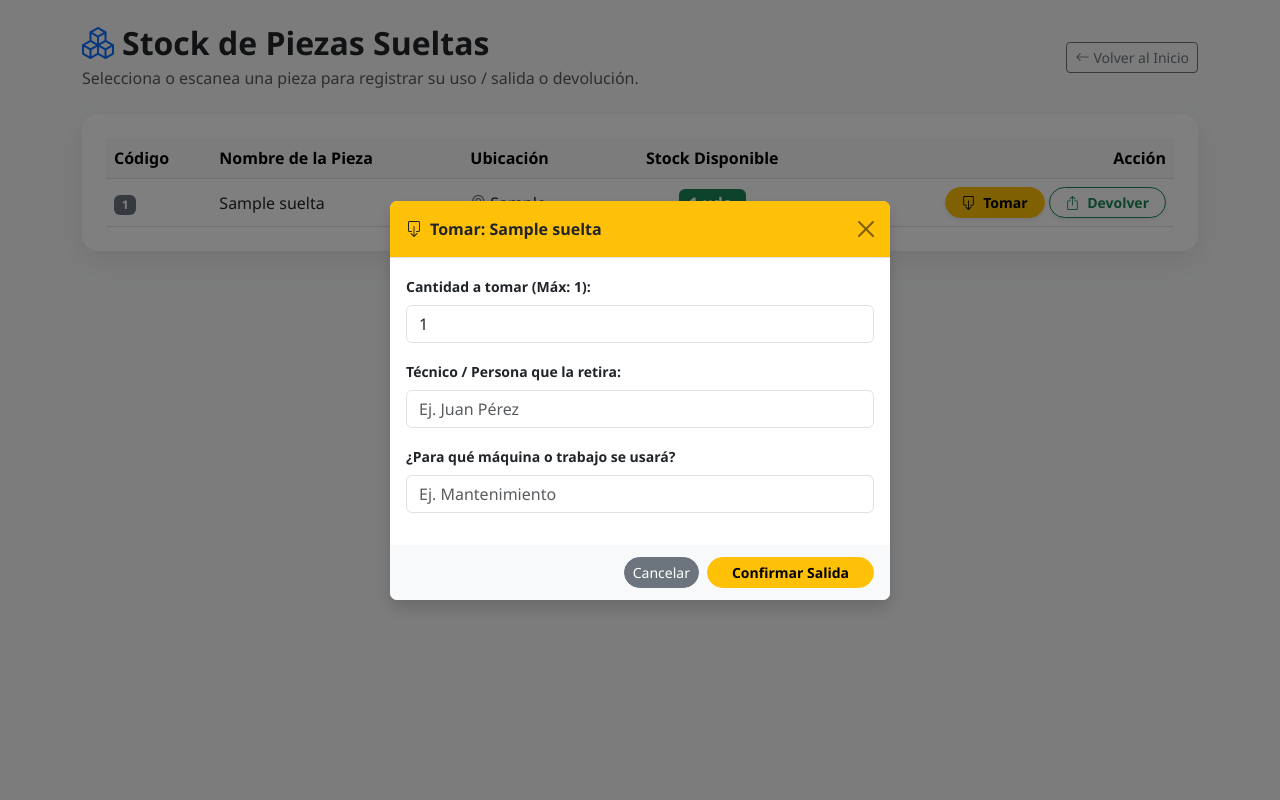
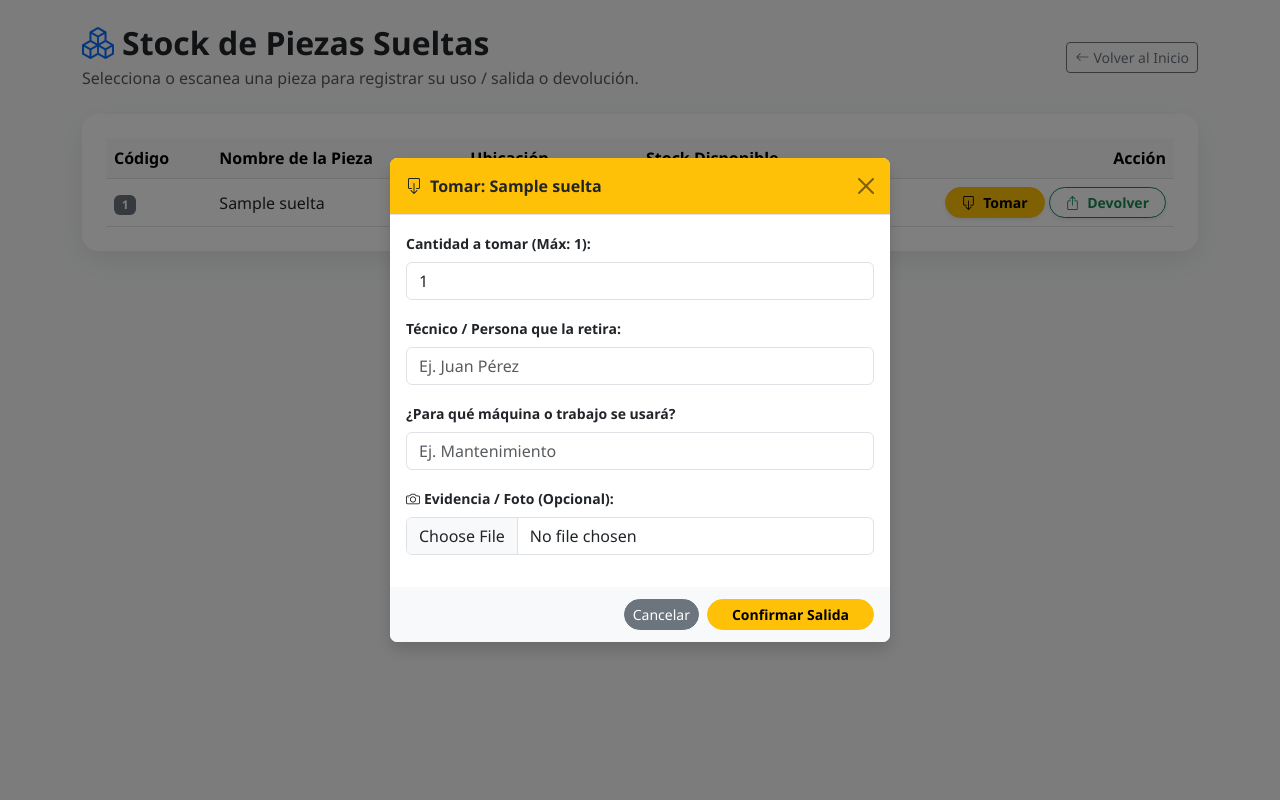
Before and after one commit to bryanyael/inventario-taller, a Flask app: page /piezas_sueltas in a window 1280 px wide, after a click on "Tomar". Run offline with Flask 3, Linux system fonts and the light colour scheme; tables that the repository leaves empty hold one stand-in row (values such as "Sample post").

Commit message:
Update piezas_sueltas.html

```diff
--- a/templates/piezas_sueltas.html
+++ b/templates/piezas_sueltas.html
@@ -1,377 +1,201 @@
 <!DOCTYPE html>
-
 <html lang="es">
-
 <head>
-
     <meta charset="UTF-8">
-
     <meta name="viewport" content="width=device-width, initial-scale=1.0">
-
     <title>Stock de Piezas Sueltas - Taller</title>
-
     <!-- Bootstrap 5 CSS e Iconos -->
-
     <link href="https://cdn.jsdelivr.net/npm/bootstrap@5.3.0/dist/css/bootstrap.min.css" rel="stylesheet">
-
     <link rel="stylesheet" href="https://cdn.jsdelivr.net/npm/bootstrap-icons@1.11.0/font/bootstrap-icons.css">
-
     <style>
-
         body { background-color: #f8f9fa; font-family: 'Segoe UI', system-ui, -apple-system, sans-serif; }
-
         .card-custom { border: none; border-radius: 16px; box-shadow: 0 10px 30px rgba(0,0,0,0.08); }
 
-
-
         .modal { z-index: 1056 !important; }
-
         .modal-backdrop { z-index: 1055 !important; opacity: 0.5 !important; }
-
         body.modal-open { overflow: auto !important; padding-right: 0 !important; }
-
         @media (max-width: 576px) {
-
             .modal-dialog { margin: 0.5rem; max-width: calc(100% - 1rem); }
-
         }
-
     </style>
-
 </head>
-
 <body>
-
     <div class="container py-4">
 
-
-
         <!-- Encabezado y Navegación -->
-
         <div class="d-flex justify-content-between align-items-center mb-4">
-
             <div>
-
                 <h2 class="fw-bold text-dark mb-1"><i class="bi bi-boxes me-2 text-primary"></i>Stock de Piezas Sueltas</h2>
-
                 <p class="text-muted mb-0">Selecciona o escanea una pieza para registrar su uso / salida o devolución.</p>
-
             </div>
-
             <a href="/" class="btn btn-outline-secondary btn-sm"><i class="bi bi-arrow-left me-1"></i>Volver al Inicio</a>
-
         </div>
 
-
-
         <!-- Tabla de Piezas / Repuestos -->
-
         <div class="card card-custom p-4">
-
             <div class="table-responsive">
-
                 <table class="table table-hover align-middle mb-0">
-
                     <thead class="table-light">
-
                         <tr>
-
                             <th>Código</th>
-
                             <th>Nombre de la Pieza</th>
-
                             <th>Ubicación</th>
-
                             <th class="text-center">Stock Disponible</th>
-
                             <th class="text-end">Acción</th>
-
                         </tr>
-
                     </thead>
-
                     <tbody>
-
                         {% for pieza in piezas %}
-
                         <!-- Capturamos de forma segura las columnas reales de tu base de datos -->
-
                         {% set p_codigo = pieza['codigo'] or pieza['codigo_pieza'] or pieza['id'] %}
-
                         {% set p_nombre = pieza['nombre'] or pieza['nombre_pieza'] or pieza['pieza'] or 'Pieza sin nombre' %}
-
                         {% set p_ubicacion = pieza['ubicacion'] or pieza['ubicacion_pieza'] or 'Estante General' %}
-
                         {% set stock_disp = (pieza['stock'] or pieza['cantidad'] or pieza['stock_disponible'] or 0)|int %}
-
                         <tr>
-
                             <td class="fw-bold"><span class="badge bg-secondary">{{ p_codigo }}</span></td>
-
                             <td>{{ p_nombre }}</td>
-
                             <td><i class="bi bi-geo-alt me-1 text-muted"></i>{{ p_ubicacion }}</td>
 
-
-
                             <!-- Stock Disponible Real -->
-
                             <td class="text-center">
-
                                 {% if stock_disp > 0 %}
-
                                     <span class="badge bg-success fs-6">{{ stock_disp }} uds.</span>
-
                                 {% else %}
-
                                     <span class="badge bg-danger fs-6"><i class="bi bi-x-circle me-1"></i>Agotado</span>
-
                                 {% endif %}
-
                             </td>
 
-
-
                             <!-- Acción: Botones de Tomar o Devolver -->
-
                             <td class="text-end">
-
                                 <div class="d-flex justify-content-end gap-1">
-
                                     {% if stock_disp > 0 %}
-
                                         <button type="button" class="btn btn-sm btn-warning fw-bold rounded-pill px-3 shadow-sm" data-bs-toggle="modal" data-bs-target="#modalTomar{{ pieza['id'] }}">
-
                                             <i class="bi bi-box-arrow-down me-1"></i> Tomar
-
                                         </button>
-
                                     {% else %}
-
                                         <button class="btn btn-sm btn-secondary rounded-pill px-2 opacity-50" disabled>
-
                                             <i class="bi bi-slash-circle me-1"></i> Sin Stock
-
                                         </button>
-
                                     {% endif %}
 
-
-
                                     <!-- Botón para Devolver Pieza -->
-
                                     <button type="button" class="btn btn-sm btn-outline-success fw-bold rounded-pill px-3 shadow-sm" data-bs-toggle="modal" data-bs-target="#modalDevolver{{ pieza['id'] }}">
-
                                         <i class="bi bi-box-arrow-up me-1"></i> Devolver
-
                                     </button>
-
                                 </div>
-
                             </td>
-
                         </tr>
-
                         {% else %}
-
                         <tr>
-
                             <td colspan="5" class="text-center py-4 text-muted">No hay piezas sueltas o repuestos registrados en el sistema.</td>
-
                         </tr>
-
                         {% endfor %}
-
                     </tbody>
-
                 </table>
-
             </div>
-
         </div>
-
     </div>
 
-
-
     <!-- MODALES DE SALIDA (TOMAR PIEZA) -->
-
     {% for pieza in piezas %}
-
     {% set p_nombre = pieza['nombre'] or pieza['nombre_pieza'] or pieza['pieza'] or 'Pieza' %}
-
     {% set stock_disp = (pieza['stock'] or pieza['cantidad'] or pieza['stock_disponible'] or 0)|int %}
-
     {% if stock_disp > 0 %}
-
     <div class="modal fade text-start" id="modalTomar{{ pieza['id'] }}" tabindex="-1" aria-hidden="true">
-
         <div class="modal-dialog modal-dialog-centered">
-
             <div class="modal-content border-0 shadow">
-
                 <div class="modal-header bg-warning text-dark">
-
                     <h5 class="modal-title fw-bold fs-6"><i class="bi bi-box-arrow-down me-2"></i>Tomar: {{ p_nombre }}</h5>
-
                     <button type="button" class="btn-close" data-bs-dismiss="modal" aria-label="Close"></button>
-
                 </div>
-
-                <form action="{{ url_for('usar_pieza_suelta', pieza_id=pieza['id']) }}" method="POST">
-
+                <!-- Agregado enctype para soportar subida de archivos -->
+                <form action="{{ url_for('usar_pieza_suelta', pieza_id=pieza['id']) }}" method="POST" enctype="multipart/form-data">
                     <div class="modal-body p-3">
-
                         <div class="mb-3">
-
                             <label class="form-label fw-bold small">Cantidad a tomar (Máx: {{ stock_disp }}):</label>
-
                             <input type="number" name="cantidad" class="form-control" min="1" max="{{ stock_disp }}" value="1" required>
-
                         </div>
-
                         <div class="mb-3">
-
                             <label class="form-label fw-bold small">Técnico / Persona que la retira:</label>
-
                             <input type="text" name="tecnico" class="form-control" placeholder="Ej. Juan Pérez" required>
-
                         </div>
-
                         <div class="mb-3">
-
                             <label class="form-label fw-bold small">¿Para qué máquina o trabajo se usará?</label>
-
                             <input type="text" name="motivo" class="form-control" placeholder="Ej. Mantenimiento" required>
-
                         </div>
-
+                        <!-- Campo de Fotografía / Evidencia -->
+                        <div class="mb-3">
+                            <label class="form-label fw-bold small"><i class="bi bi-camera me-1"></i>Evidencia / Foto (Opcional):</label>
+                            <input type="file" name="foto" class="form-control" accept="image/*">
+                        </div>
                     </div>
-
                     <div class="modal-footer bg-light border-0 py-2">
-
                         <button type="button" class="btn btn-secondary btn-sm rounded-pill" data-bs-dismiss="modal">Cancelar</button>
-
                         <button type="submit" class="btn btn-warning btn-sm fw-bold rounded-pill px-4">Confirmar Salida</button>
-
                     </div>
-
                 </form>
-
             </div>
-
         </div>
-
     </div>
-
     {% endif %}
-
     {% endfor %}
 
-
-
     <!-- MODALES DE ENTRADA (DEVOLVER PIEZA) -->
-
     {% for pieza in piezas %}
-
     {% set p_nombre = pieza['nombre'] or pieza['nombre_pieza'] or pieza['pieza'] or 'Pieza' %}
-
     <div class="modal fade text-start" id="modalDevolver{{ pieza['id'] }}" tabindex="-1" aria-hidden="true">
-
         <div class="modal-dialog modal-dialog-centered">
-
             <div class="modal-content border-0 shadow">
-
                 <div class="modal-header bg-success text-white">
-
                     <h5 class="modal-title fw-bold fs-6"><i class="bi bi-box-arrow-up me-2"></i>Devolver: {{ p_nombre }}</h5>
-
                     <button type="button" class="btn-close btn-close-white" data-bs-dismiss="modal" aria-label="Close"></button>
-
                 </div>
-
-                <form action="{{ url_for('devolver_pieza_suelta', pieza_id=pieza['id']) }}" method="POST">
-
+                <!-- Agregado enctype para soportar subida de archivos -->
+                <form action="{{ url_for('devolver_pieza_suelta', pieza_id=pieza['id']) }}" method="POST" enctype="multipart/form-data">
                     <div class="modal-body p-3">
-
                         <div class="mb-3">
-
                             <label class="form-label fw-bold small">Cantidad a devolver:</label>
-
                             <input type="number" name="cantidad" class="form-control" min="1" value="1" required>
-
                         </div>
-
                         <div class="mb-3">
-
                             <label class="form-label fw-bold small">¿La pieza sigue sirviendo / funcionando?</label>
-
                             <select name="sigue_sirviendo" class="form-select" required>
-
                                 <option value="si">Sí, sigue funcional (Regresa al stock)</option>
-
                                 <option value="no">No, está dañada / inservible (Solo registrar en historial)</option>
-
                             </select>
-
                         </div>
-
+                        <!-- Campo de Fotografía / Evidencia -->
+                        <div class="mb-3">
+                            <label class="form-label fw-bold small"><i class="bi bi-camera me-1"></i>Evidencia / Foto de la pieza (Opcional):</label>
+                            <input type="file" name="foto" class="form-control" accept="image/*">
+                        </div>
                     </div>
-
                     <div class="modal-footer bg-light border-0 py-2">
-
                         <button type="button" class="btn btn-secondary btn-sm rounded-pill" data-bs-dismiss="modal">Cancelar</button>
-
                         <button type="submit" class="btn btn-success btn-sm fw-bold rounded-pill px-4">Registrar Devolución</button>
-
                     </div>
-
                 </form>
-
             </div>
-
         </div>
-
     </div>
-
     {% endfor %}
 
-
-
     <!-- Bootstrap JS -->
-
     <script src="https://cdn.jsdelivr.net/npm/bootstrap@5.3.0/dist/js/bootstrap.bundle.min.js"></script>
-
     <script>
-
         document.addEventListener('DOMContentLoaded', function () {
-
             var modales = document.querySelectorAll('.modal');
-
             modales.forEach(function (modal) {
-
                 modal.addEventListener('hidden.bs.modal', function () {
-
                     document.querySelectorAll('.modal-backdrop').forEach(function (el) {
-
                         el.remove();
-
                     });
-
                     document.body.classList.remove('modal-open');
-
                     document.body.style.overflow = '';
-
                     document.body.style.paddingRight = '';
-
                 });
-
             });
-
         });
-
     </script>
-
 </body>
-
 </html>
```
